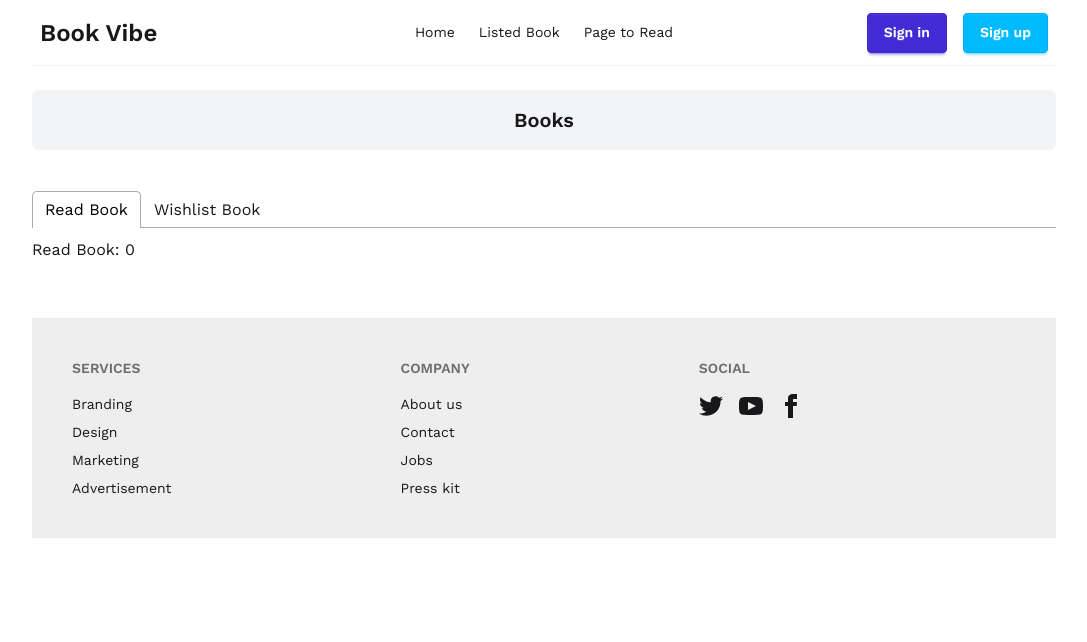
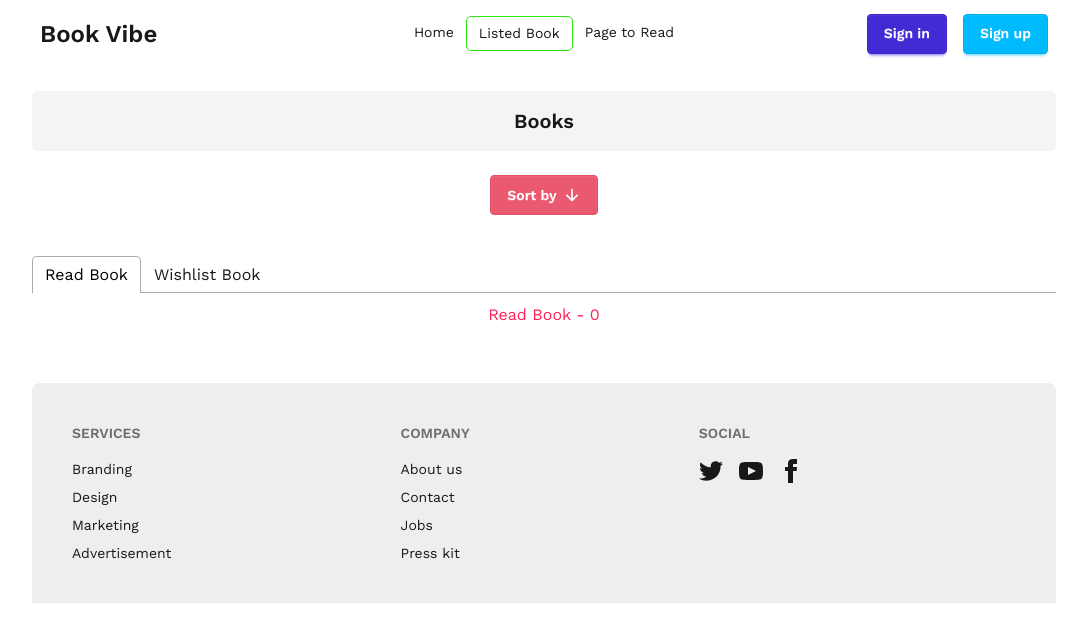
Before and after one commit to mahmud-reza-rafsun/book_vibe-router, a React (Vite) app: page /listed-book in a window 1280 px wide. Shown: the top 642 px of the page, without its empty margins (96-1183 px from the left). Built offline with nearby package versions, Linux system fonts and the light colour scheme.

Commit message:
complete book vibe

```diff
--- a/src/App.css
+++ b/src/App.css
@@ -4,3 +4,14 @@
 *{
     font-family: "Work Sans", serif;
 }
+
+.active{
+    border: 1.5px solid #2ce70f;
+    border-radius: 5px;
+}
+/* Add this to your global CSS file */
+.daisy-nav a:hover {
+    text-decoration: none !important;
+    background-color: transparent !important;
+    color: inherit !important;
+  }
--- a/src/components/Banner/Banner.jsx
+++ b/src/components/Banner/Banner.jsx
@@ -8,7 +8,7 @@ const Banner = () => {
                 className="sm:max-w-xs md:max-w-sm lg:max-w-lg rounded-lg shadow-2xl" />
                 <div>
                 <h1 className="text-3xl lg:text-5xl font-semibold">Books to freshen up your bookshelf</h1>
-                <button className="btn btn-success mt-4 lg:mt-8">View The List</button>
+                <button className="btn btn-success mt-4 lg:mt-8 text-white">View The List</button>
                 </div>
             </div>
         </div>
--- a/src/components/Book/Book.jsx
+++ b/src/components/Book/Book.jsx
@@ -2,7 +2,7 @@ import { CiStar } from "react-icons/ci";
 import { Link } from "react-router-dom";
 const Book = ({book}) =>{
     const {bookName, author, image,
-            review, totalPages, bookId,
+            totalPages, bookId,
             rating, category,
             tags, publisher,
             yearOfPublishing} = book;
--- a/src/components/BookDetail/BookDetail.jsx
+++ b/src/components/BookDetail/BookDetail.jsx
@@ -25,7 +25,7 @@ const {bookId} = useParams();
         <div className="hero min-h-screen">
             <div className="hero-content flex-col lg:flex-row gap-7">
                 <img
-                className="h-[500px] rounded-md"
+                className="h-[350px] lg:h-[500px] rounded-md"
                 src={image} />
                 <div>
                     <h2 className="card-title"> {bookName}</h2>
--- a/src/components/Books/Books.jsx
+++ b/src/components/Books/Books.jsx
@@ -1,7 +1,7 @@
 import { useEffect, useState } from "react";
 import Book from "../Book/Book";
 
-const Books = () =>{
+const Books = ({removeButton}) =>{
     const [books, setBooks] = useState([]);
     useEffect(() =>{
         fetch('booksData.json')
--- a/src/components/Footer/Footer.jsx
+++ b/src/components/Footer/Footer.jsx
@@ -1,7 +1,7 @@
 const Footer = () =>{
     return(
         <div>
-            <footer className="footer sm:footer-horizontal bg-base-300 text-base-content p-10">
+            <footer className="footer sm:footer-horizontal bg-base-300 text-base-content p-10 mt-8 rounded-t-lg">
             <nav>
                 <h6 className="footer-title">Services</h6>
                 <a className="link link-hover">Branding</a>
--- a/src/components/ListedBook/ListedBook.jsx
+++ b/src/components/ListedBook/ListedBook.jsx
@@ -2,11 +2,16 @@ import { useEffect, useState } from 'react';
 import { useLoaderData } from 'react-router-dom';
 import { Tab, Tabs, TabList, TabPanel } from 'react-tabs';
 import 'react-tabs/style/react-tabs.css';
-import { getStoredReadList } from '../Utility/addToBd';
+import { getStoredReadList, getStoredWishList } from '../Utility/addToBd';
 import Book from '../Book/Book';
+import { IoArrowDownOutline } from "react-icons/io5";
+
+
 
 const ListedBook = () => {
     const [readList, setReadList] = useState([]);
+    const [wishList, setWishList] = useState([]);
+    const [sort, setSort] = useState([]);
     const booksData = useLoaderData();
 
     useEffect(() => {
@@ -14,28 +19,73 @@ const ListedBook = () => {
         const storedRedListInt = storedRedList.map((id) => parseInt(id));
         const readBookList = booksData.filter((book) => storedRedListInt.includes(book.bookId));
         setReadList(readBookList);
+
+        const storedWishList = getStoredWishList();
+        const storedWishListInt = storedWishList.map((id) => parseInt(id));
+        const wishBookList = booksData.filter((wish) => storedWishListInt.includes(wish.bookId));
+        console.log(wishBookList);
+        setWishList(wishBookList);
     }, []);
 
+    const handleSort = (sortType) => {
+        setSort(sortType);
+
+        if(sortType === 'Rating'){
+            const sortedList = [...readList].sort((a, b) => b.rating - a.rating);
+            setReadList(sortedList);
+            setWishList(sortedList);
+        }
+        if(sortType === 'Number of Page'){
+            const sortedList = [...readList].sort((a, b) => a.totalPages - b.totalPages);
+            setReadList(sortedList);
+            setWishList(sortedList);
+        }
+        if(sortType === 'Publisher year'){
+            const sortedList = [...readList].sort((a, b) => a.yearOfPublishing - b.yearOfPublishing);
+            setReadList(sortedList);
+            setWishList(sortedList);
+        }
+    }
+
     return(
-        <div>
+        <div className='max-w-5xl mx-auto'>
             <div className='bg-gray-100 w-full text-center rounded-md py-4 my-6'>
-                <h2 className='font-semibold text-xl'>Books</h2>
+                <h2 className='font-semibold text-base lg:text-xl'>Books</h2>
             </div>
-            <Tabs className='my-10'>
+            <div className='text-center'>
+                <button className="btn btn-active btn-error text-white" popoverTarget="popover-1" style={{ anchorName: "--anchor-1" }}>
+                {
+                    sort ? `Sort by ${sort}`  : 'Sort by'
+                }
+                <IoArrowDownOutline className='text-lg'/>
+                </button>
+                <ul className="dropdown menu w-52 rounded-box bg-base-100 shadow-sm"
+                popover="auto" id="popover-1" style={{ positionAnchor: "--anchor-1" }}>
+                <li onClick={() => handleSort('Rating')}><a>Rating</a></li>
+                <li onClick={() => handleSort('Number of Page')}><a>Number of Page</a></li>
+                <li onClick={() => handleSort('Publisher year')}><a>Publisher year</a></li>
+                </ul>
+            </div>
+            <Tabs className='my-10 '>
                 <TabList>
                 <Tab>Read Book</Tab>
                 <Tab>Wishlist Book</Tab>
                 </TabList>
                 <TabPanel>
-                <h2>Read Book: {readList.length}</h2>
+                <h2 className='text-center text-rose-500'>Read Book - {readList.length}</h2>
                 <div className="grid grid-cols-1 md:grid-cols-2 lg:grid-cols-3 gap-3 mt-4">
                     {
-                        readList.map((book) => <Book key={book.id} book={book}/>)
+                        readList.map((book) => <Book key={book.id} book={book}></Book>)
                     }
                 </div>
                 </TabPanel>
                 <TabPanel>
-                <h2>Wishlist Book</h2>
+                <h2 className='text-center text-rose-500'>Wishlist - {wishList.length}</h2>
+                    <div className="grid grid-cols-1 md:grid-cols-2 lg:grid-cols-3 gap-3 mt-4">
+                        {
+                            wishList.map((book) => <Book key={book.id} book={book}/>)
+                        }
+                </div>
                 </TabPanel>
             </Tabs>
         </div>
--- a/src/components/Navbar/Navbar.jsx
+++ b/src/components/Navbar/Navbar.jsx
@@ -2,12 +2,12 @@ import { NavLink } from "react-router-dom";
 
 const Navbar = () => {
     const name = <>
-        <NavLink to={`/`}><li><a>Home</a></li></NavLink>
+        <NavLink to={`/`} ><li><a>Home</a></li></NavLink>
         <NavLink to={`/listed-book`}><li><a>Listed Book</a></li></NavLink>
         <li><a>Page to Read</a></li>
     </>
     return(
-        <div className="navbar border-b border-b-indigo-50">
+        <div className="navbar sticky top-0 z-10 backdrop-blur-md">
             <div className="navbar-start">
                 <div className="dropdown">
                 <div tabIndex={0} role="button" className="btn btn-ghost lg:hidden">
@@ -19,10 +19,10 @@ const Navbar = () => {
                     {name}
                 </ul>
                 </div>
-                <a className="font-semibold cursor-pointer text-2xl">Book Vibe</a>
+                <a className="font-semibold cursor-pointer text-xl lg:text-2xl">Book Vibe</a>
             </div>
             <div className="navbar-center hidden lg:flex">
-                <ul className="menu menu-horizontal px-1">
+                <ul className="menu menu-horizontal px-1 hover:bg-green">
                 {name}
                 </ul>
             </div>
@@ -31,6 +31,7 @@ const Navbar = () => {
                 <a className="btn btn-info text-white">Sign up</a>
             </div>
         </div>
+
     )
 };
 
--- a/src/components/Utility/addToBd.js
+++ b/src/components/Utility/addToBd.js
@@ -1,4 +1,4 @@
-import { toast } from "react-toastify";
+import { toast, ToastContainer } from "react-toastify";
 
 const getStoredReadList = () => {
     const storedListStr = localStorage.getItem('read-list');
@@ -44,7 +44,8 @@ const addToStoredWishList = (id) =>{
         storedWish.push(id);
         const storedWishStr = JSON.stringify(storedWish);
         localStorage.setItem('wish-list', storedWishStr);
+        toast('book added')
     }
 }
 
-export {addToStoredReadList, addToStoredWishList, getStoredReadList}
+export {addToStoredReadList, addToStoredWishList, getStoredReadList, getStoredWishList}
```
